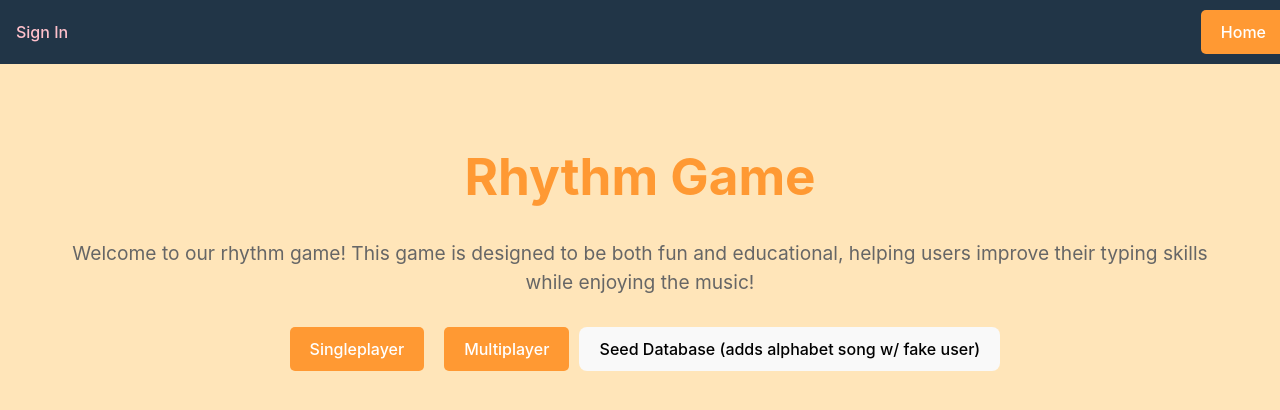
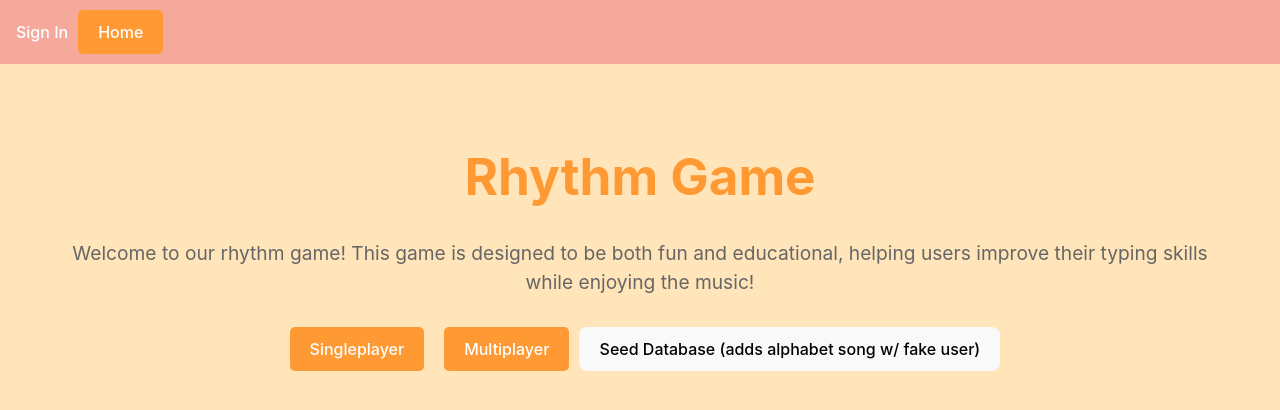
Before and after one commit to ulrokx/cs554-rhythm, a React (Vite) app in the folder web/: page / in a window 1280 px wide. Shown: the top 410 px of the page. Built offline with nearby package versions, Linux system fonts and the light colour scheme; no server answers.

Commit message:
css and nav bar to link

```diff
--- a/web/src/index.css
+++ b/web/src/index.css
@@ -15,7 +15,7 @@
 
 a {
   font-weight: 500;
-  color: pink;
+  color: white;
   text-decoration: inherit;
 }
 a:hover {
@@ -54,11 +54,12 @@ button:focus-visible {
 
 nav {
   width: 100%;
-  background-color: #213547;
+  background-color: #f28c8caf;
   height: 4rem;
   display: flex;
   flex-direction: row;
-  justify-content: space-between;
+  justify-content: flex-start;
+  /* justify-content: space-between; */
   align-items: center;
   padding: 0 1rem;
 }
```
Also changed, not shown: web/src/components/NavBar.jsx (added, +22 -0 lines).
